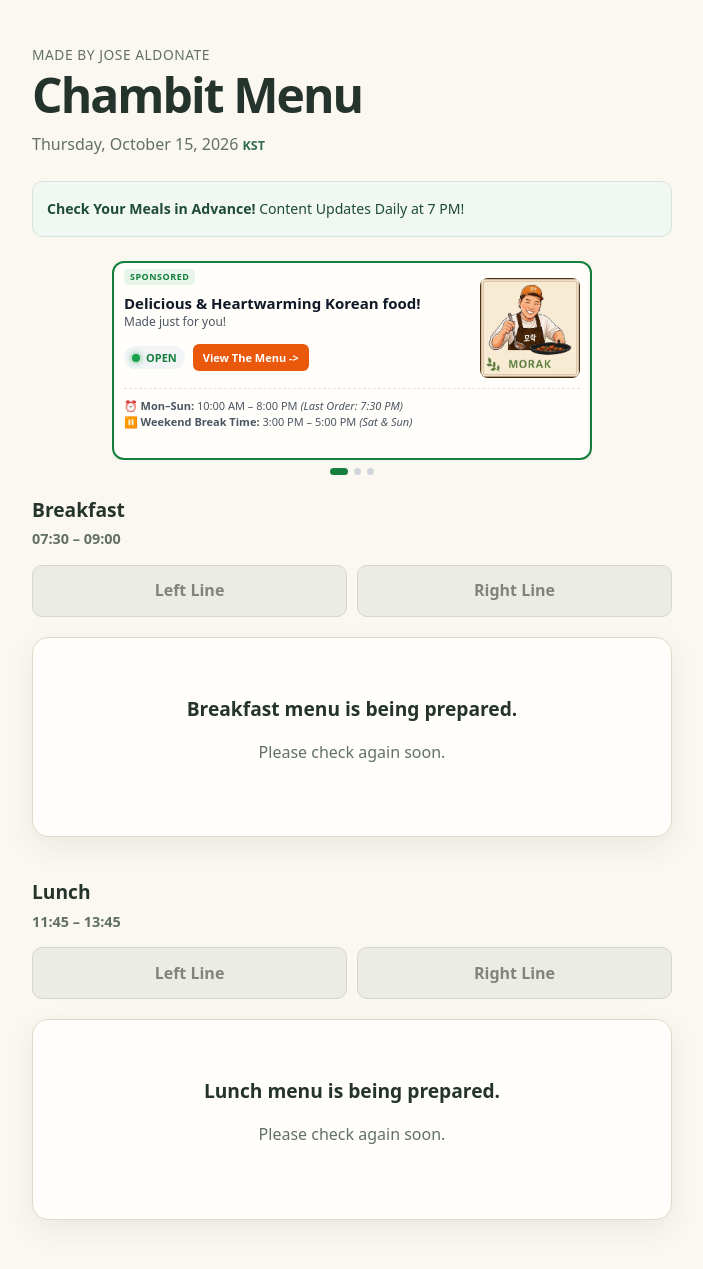
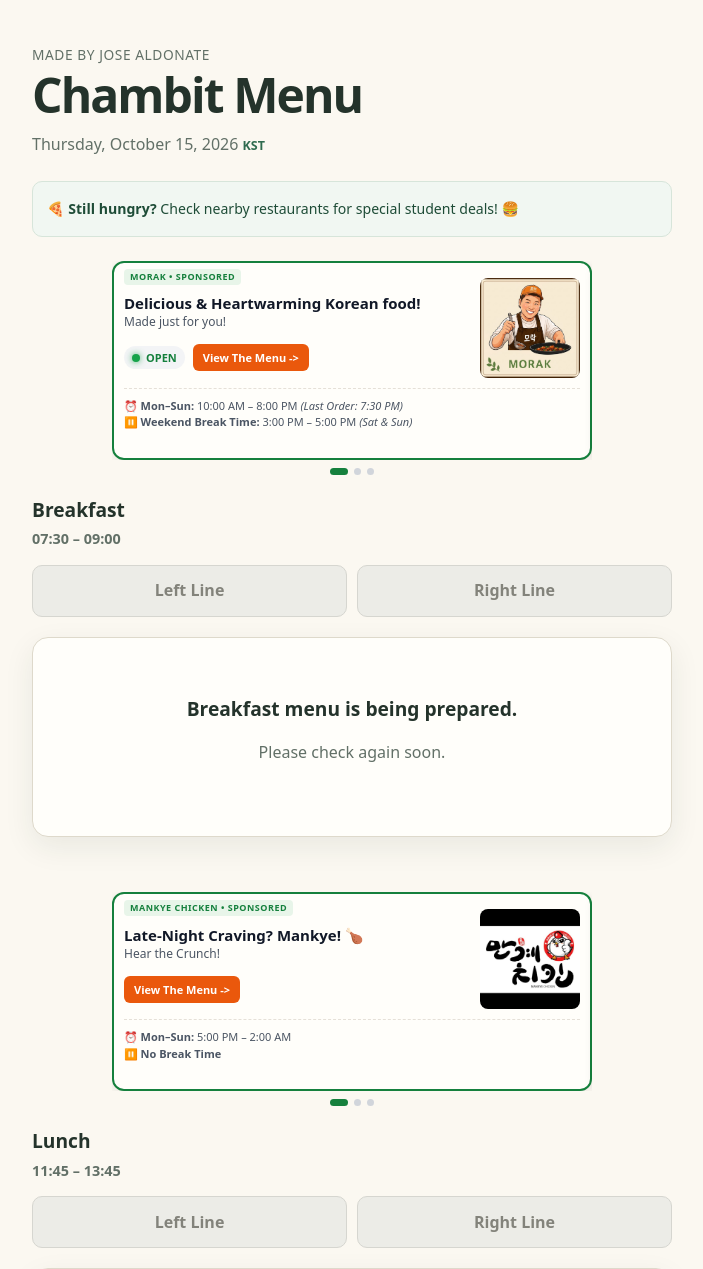
Before and after one commit to build529/chambit-menu-mvp-website-build, a FastAPI app: page / in a window 1280 px wide. Shown: the top 1269 px of the page, without its empty margins (288-991 px from the left). Run offline with FastAPI, Linux system fonts and the light colour scheme; data that the repository does not hold is empty.

Commit message:
special promos

```diff
--- a/app/templates/public_index.html
+++ b/app/templates/public_index.html
@@ -30,7 +30,7 @@
     </header>
 
     <section class="service-notices" aria-label="Service information">
-      <p><strong> Check Your Meals in Advance! </strong>Content Updates Daily at 7 PM!</p>
+      <p><strong>🍕 Still hungry?</strong> Check nearby restaurants for special student deals! 🍔</p>
     </section>
 
     <!-- TOP BANNER AD CAROUSEL CONTAINER -->
@@ -39,7 +39,7 @@
 
         <!-- STORE 1: Morak Restaurant -->
         <section class="ad-wide-banner ad-slide" data-slide-index="0" data-sponsor="morak_restaurant">
-          <span class="ad-tag">SPONSORED</span>
+          <span class="ad-tag">MORAK • SPONSORED</span>
           <div style="height: 5px;"></div>
           <div class="ad-body">
             <div class="ad-content-left">
@@ -135,7 +135,11 @@
         </section>
 
         <!-- STORE 3: Campus Pizza Place -->
-        <section class="ad-wide-banner ad-slide" data-slide-index="2" data-sponsor="pizza_place">
+        <section class="ad-wide-banner ad-slide" data-slide-index="2" data-sponsor="top-3">
+
+      <img src="/static/images/default-banner.png"
+       alt="Interested in advertising? Contact us!"
+       class="ad-full-banner-img">
           <!--
           <span class="ad-tag">SPONSORED</span>
           <div style="height: 5px;"></div>
@@ -173,9 +177,7 @@
             </div>
           </div>
         -->
-        <img src="/static/images/default-banner.png"
-       alt="Interested in advertising? Contact us!"
-       class="ad-full-banner-img">
+
         </section>
 
       </div>
@@ -226,51 +228,59 @@
     <div style="height: 40px;"></div>
 
     <!-- MIDDLE BANNER AD CAROUSEL CONTAINER -->
-    <template>
+
     <div class="ad-carousel-container" aria-label="Featured Restaurant Announcements - Middle Banner">
       <div class="ad-carousel-track" id="middle-banner-carousel">
 
         <!-- STORE 1 (Middle): Qaysar Qaynarr -->
-        <section class="ad-wide-banner ad-slide" data-slide-index="0" data-sponsor="qaysar_qaynarr">
-          <span class="ad-tag">SPONSORED</span>
+        <section class="ad-wide-banner ad-slide" data-slide-index="0" data-sponsor="mankye-chicken">
+          <span class="ad-tag">MANKYE CHICKEN • SPONSORED</span>
           <div style="height: 5px;"></div>
           <div class="ad-body">
             <div class="ad-content-left">
-              <h3 class="ad-heading">Qaysar Qaynarr Uzbek Cuisine!</h3>
-              <p class="ad-subtext">Authentic Central Asian Flavors!</p>
+              <h3 class="ad-heading">Late-Night Craving? Mankye! 🍗</h3>
+              <p class="ad-subtext">Hear the Crunch!</p>
               <div class="ad-cta-row">
+                <!--
                 <div class="status-indicator" data-schedule="qaysar">
                   <span class="dot status-dot closed"></span>
                   <span class="status-text text-closed">CLOSED</span>
                 </div>
-                <a href="https://place.map.kakao.com/9472114?fromAppLink=true"
+              -->
+                <a href="https://m.place.naver.com/restaurant/1390791171/home?query=%EC%A0%84%EB%B6%81%EB%8C%80+%EB%A7%8C%EA%B3%84%EC%B9%98%ED%82%A8"
                    target="_blank"
                    rel="noopener"
-                   onclick="gtag('event', 'ad_click', { 'slot_location': 'middle_banner', 'sponsor_name': 'qaysar_qaynarr' });"
+                   onclick="gtag('event', 'ad_click', { 'slot_location': 'middle_banner', 'sponsor_name': 'mankye-chicken' });"
                    class="ad-cta-btn">
                    View The Menu -&gt;
                 </a>
               </div>
             </div>
             <div class="ad-content-right">
-              <a href="https://place.map.kakao.com/9472114?fromAppLink=true"
+              <a href="https://m.place.naver.com/restaurant/1390791171/home?query=%EC%A0%84%EB%B6%81%EB%8C%80+%EB%A7%8C%EA%B3%84%EC%B9%98%ED%82%A8"
                  target="_blank"
                  rel="noopener"
-                 onclick="gtag('event', 'ad_click', { 'slot_location': 'middle_banner', 'sponsor_name': 'qaysar_qaynarr' });">
-                <img src="/static/images/kebab-idea-store.png" alt="Qaysar Qaynarr Special Deal" class="ad-img-thumb">
+                 onclick="gtag('event', 'ad_click', { 'slot_location': 'middle_banner', 'sponsor_name': 'mankye-chicken' });">
+                <img src="/static/images/mankye-chicken.jpg" alt="Mankye Chicken" class="ad-img-thumb">
               </a>
             </div>
           </div>
           <div class="operating-hours-container">
             <div class="hours-text">
-              <p>⏰ <strong>Mon–Sun:</strong> 11:00 AM – 9:00 PM <em>(Last Order: 8:30 PM)</em></p>
+              <p>⏰ <strong>Mon–Sun:</strong> 5:00 PM – 2:00 AM</p>
               <p>⏸️ <strong>No Break Time</strong></p>
             </div>
           </div>
         </section>
 
         <!-- STORE 2 (Middle): Burger House -->
-        <section class="ad-wide-banner ad-slide" data-slide-index="1" data-sponsor="middle_burger_house">
+        <section class="ad-wide-banner ad-slide" data-slide-index="1" data-sponsor="middle-2">
+
+        <img src="/static/images/default-banner.png"
+       alt="Interested in advertising? Contact us!"
+       class="ad-full-banner-img">
+
+        <!--
           <span class="ad-tag">SPONSORED</span>
           <div style="height: 5px;"></div>
           <div class="ad-body">
@@ -306,10 +316,18 @@
               <p>⏸️ <strong>Closed on Sundays</strong></p>
             </div>
           </div>
+        -->
         </section>
 
+
         <!-- STORE 3 (Middle): Dorothy Cafe -->
-        <section class="ad-wide-banner ad-slide" data-slide-index="2" data-sponsor="dorothy_cafe">
+
+        <section class="ad-wide-banner ad-slide" data-slide-index="2" data-sponsor="middle-3">
+
+        <img src="/static/images/default-banner.png"
+       alt="Interested in advertising? Contact us!"
+       class="ad-full-banner-img">
+        <!--
           <span class="ad-tag">SPONSORED</span>
           <div style="height: 5px;"></div>
           <div class="ad-body">
@@ -345,6 +363,7 @@
               <p>⏸️ <strong>No Break Time</strong></p>
             </div>
           </div>
+        -->
         </section>
 
       </div>
@@ -356,7 +375,7 @@
         <span class="carousel-dot" data-index="2"></span>
       </div>
     </div>
-    </template>
+
 
     <!-- LUNCH SECTION -->
     <section aria-label="Lunch menu">
```
Also changed, not shown: app/static/images/mankye-chicken.jpg (added).
